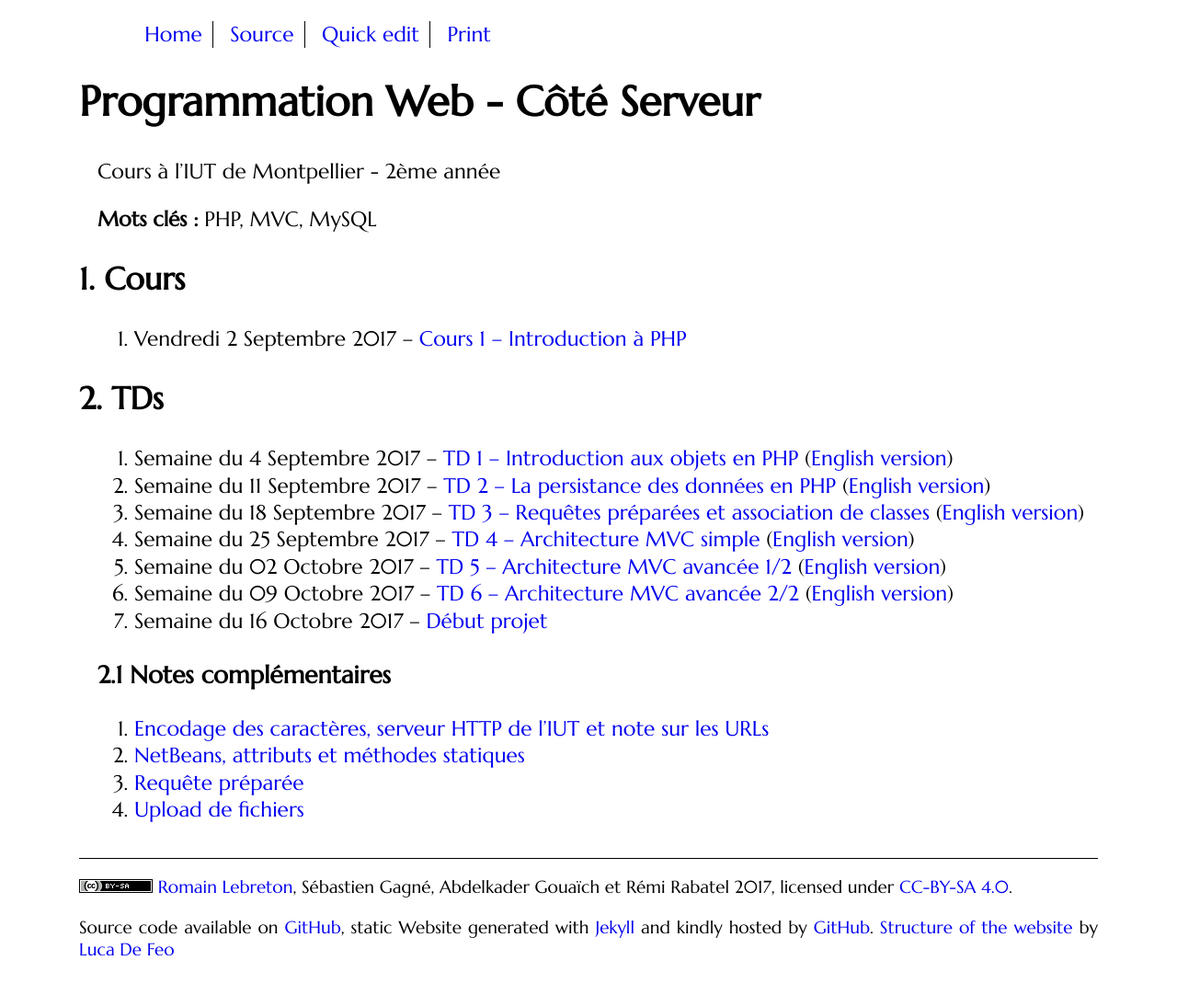
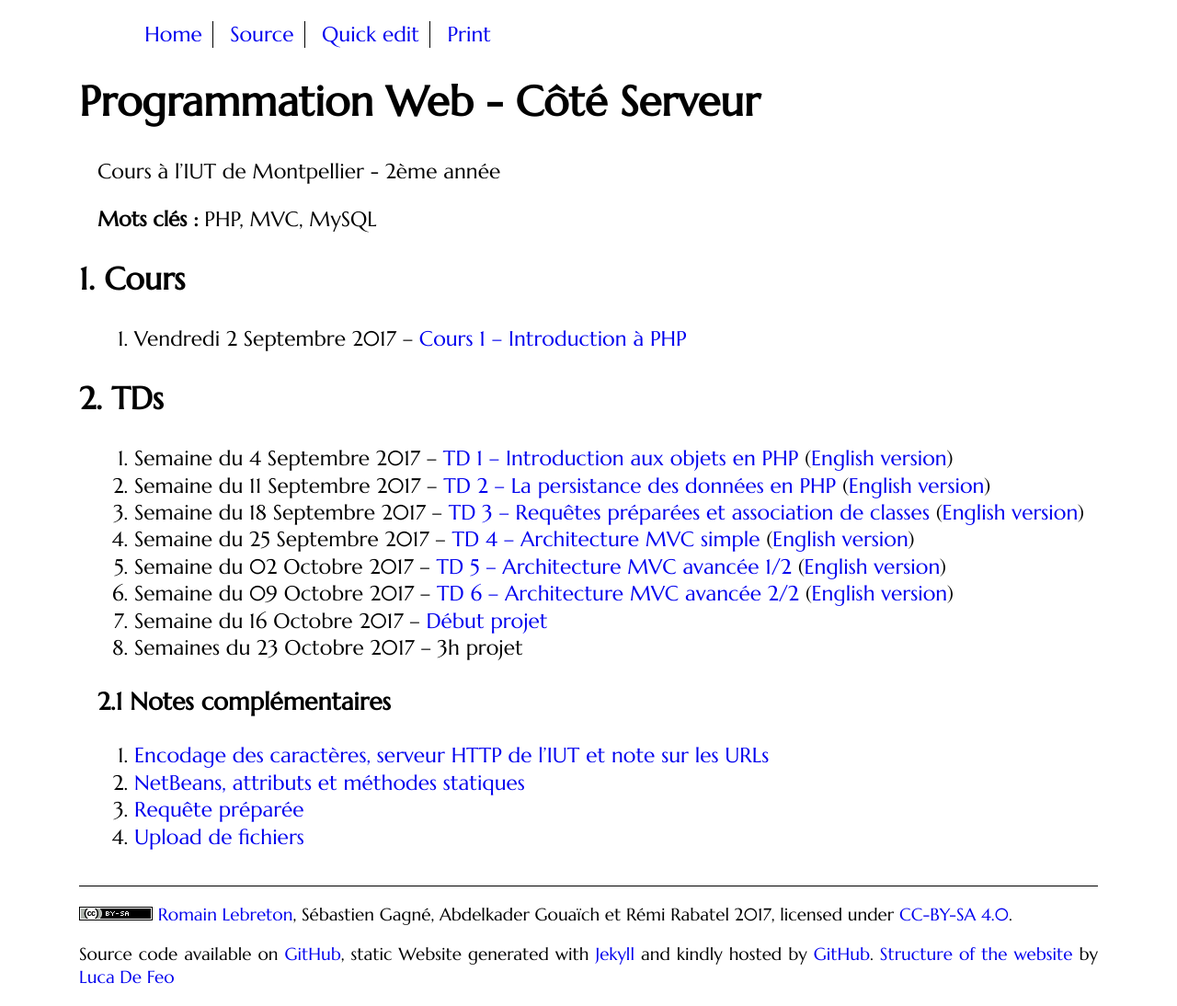
Before and after one commit to romainlebreton/R3.01-DeveloppementWeb, a Jekyll site: the page built from index.md, in a window 1280 px wide. Shown: the whole page at 92% size. Built offline with Jekyll 4.4.1, drawn with Linux system fonts in a browser that asks for light colours; some web fonts are replaced; before the commit the page ends 1065 px from its top, so only the background shows below that.

Commit message:
New week

```diff
--- a/index.md
+++ b/index.md
@@ -21,7 +21,7 @@ Cours à l'IUT de Montpellier - 2ème année
 1. Semaine du 02 Octobre 2017 --  [TD 5 -- Architecture MVC avancée 1/2](tutorials/tutorial5.html) ([English version](tutorials/tutorial5-en.html))
 1. Semaine du 09 Octobre 2017 --  [TD 6 -- Architecture MVC avancée 2/2](tutorials/tutorial6.html) ([English version](tutorials/tutorial6-en.html))
 1. Semaine du 16 Octobre 2017 -- [Début projet](projet.html)
-<!-- 1. Semaines du 23 Octobre 2017 -- 3h projet -->
+1. Semaines du 23 Octobre 2017 -- 3h projet
 <!-- 1. Semaine du 6 Novembre 2017 -- -->
 <!--    [TD 7 -- Cookies & Sessions](tutorials/tutorial7.html) puis projet -->
 <!-- 1. Semaine du 13 Novembre 2017 -- -->
```
